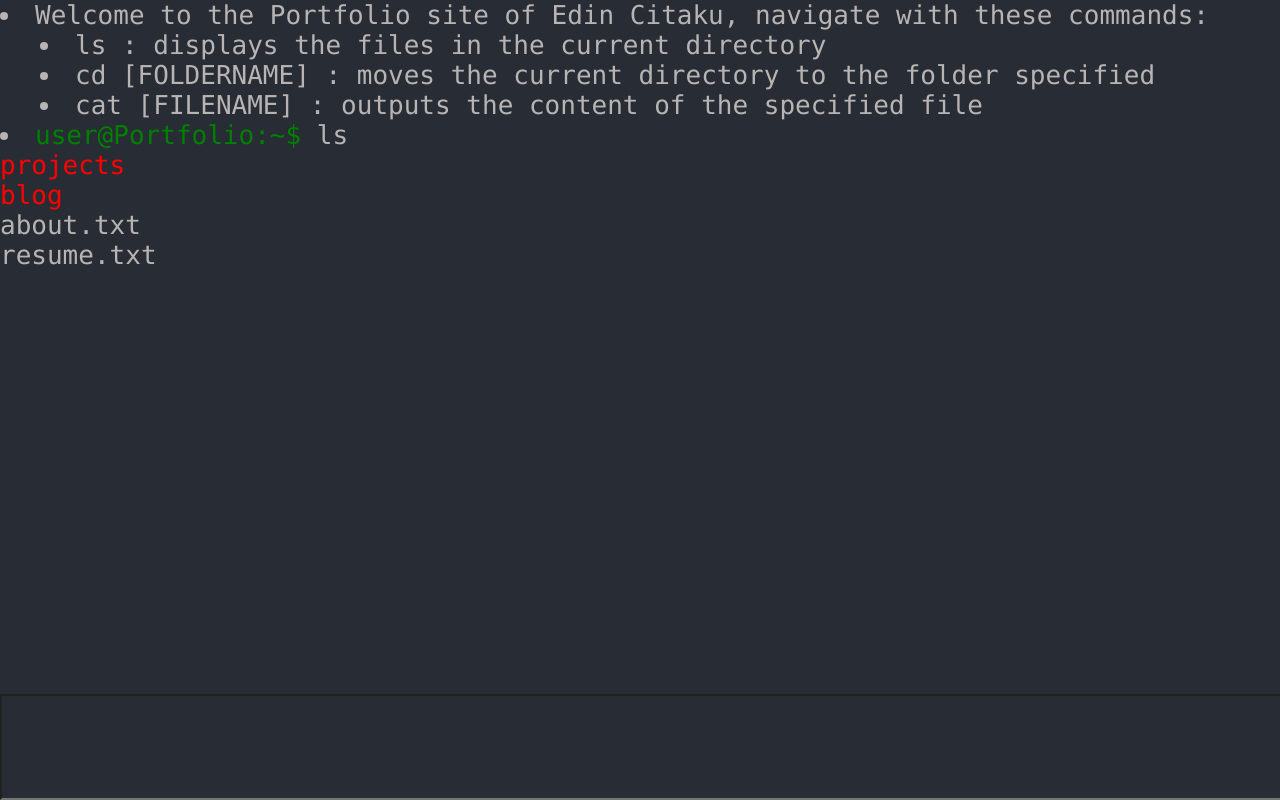
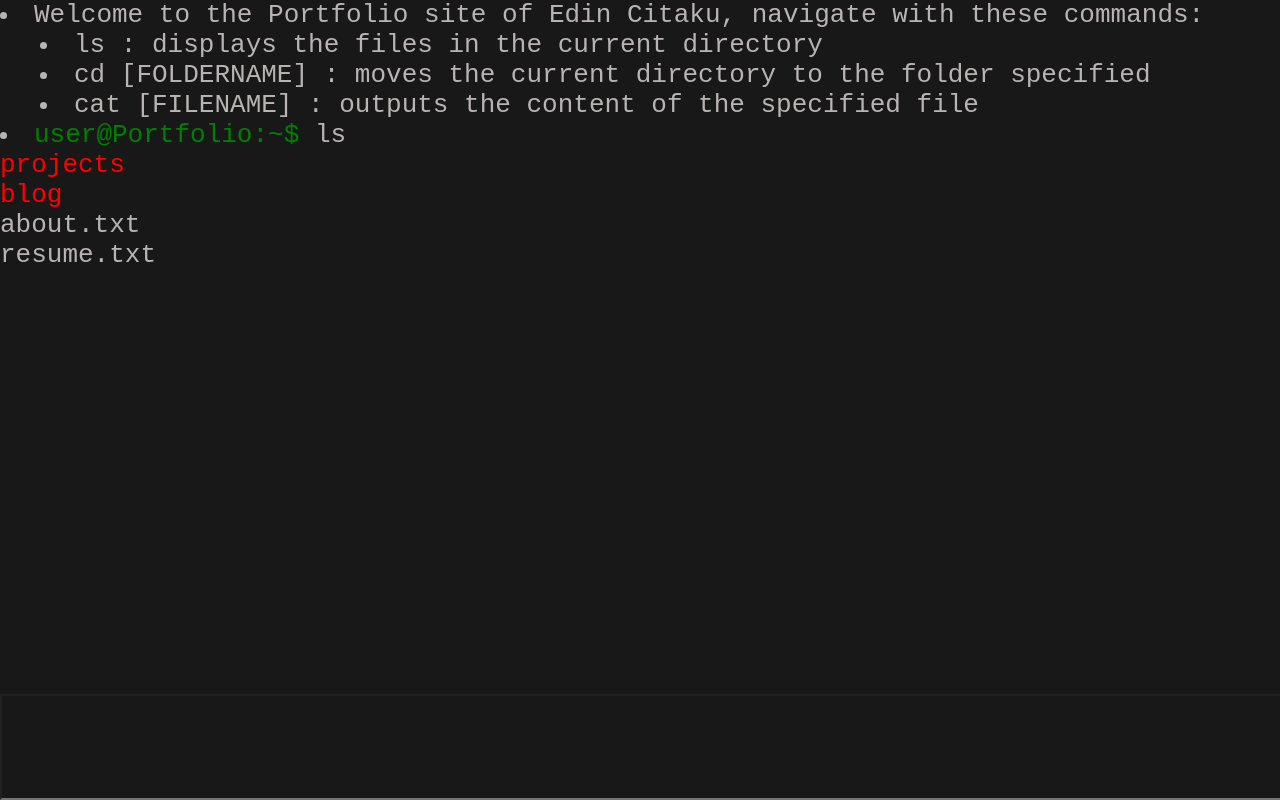
Before and after one commit to EdinCitaku/react-terminal, a React (Create React App) app: page / in a window 1280 px wide. Built offline with nearby package versions, Linux system fonts and the light colour scheme.

Commit message:
Changed styling

```diff
--- a/src/App.css
+++ b/src/App.css
@@ -1,5 +1,5 @@
 .App-body {
-    background-color: #282c34;
+    background-color: #181818;
     font-size: calc(10px + 2vmin);
     color: rgb(184, 180, 180);
     display: flex;
@@ -9,7 +9,7 @@
 
 html,
 body {
-    background-color: #282c34;
+    background-color: #181818;
     height: 100%;
     width: 100%;
 }
@@ -21,22 +21,24 @@ body {
 input[type="text"] {
     width: 99.5%;
     color: white;
-    background-color: #282c34;
+    background-color: #181818;
     height: 100px;
     display: block;
     font-size: calc(10px + 2vmin);
+    font-family: Liberation Mono, monospace;
+
 }
 
 .fill-space {
     width: 95%;
-    background-color: #282c34;
+    background-color: #181818;
     flex: 1 1 auto;
 }
 
 .output {
     padding: 4px;
     text-align: left;
-    background-color: #282c34;
+    background-color: #181818;
     color: white;
 }
 
--- a/src/index.css
+++ b/src/index.css
@@ -1,6 +1,6 @@
 body {
     margin: 0;
-    font-family: Lucida Console, monospace;
+    font-family: Liberation Mono, monospace;
     -webkit-font-smoothing: antialiased;
     -moz-osx-font-smoothing: grayscale;
     height: 100%
```
